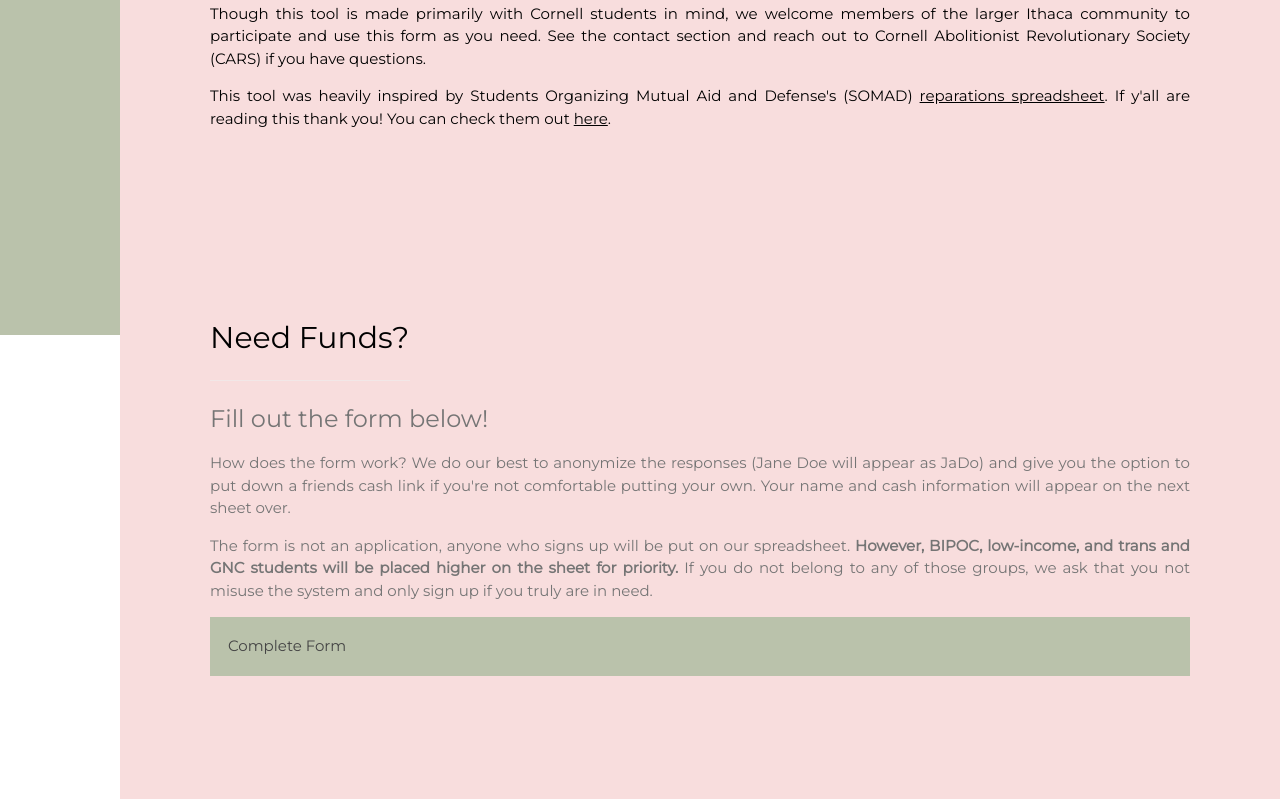
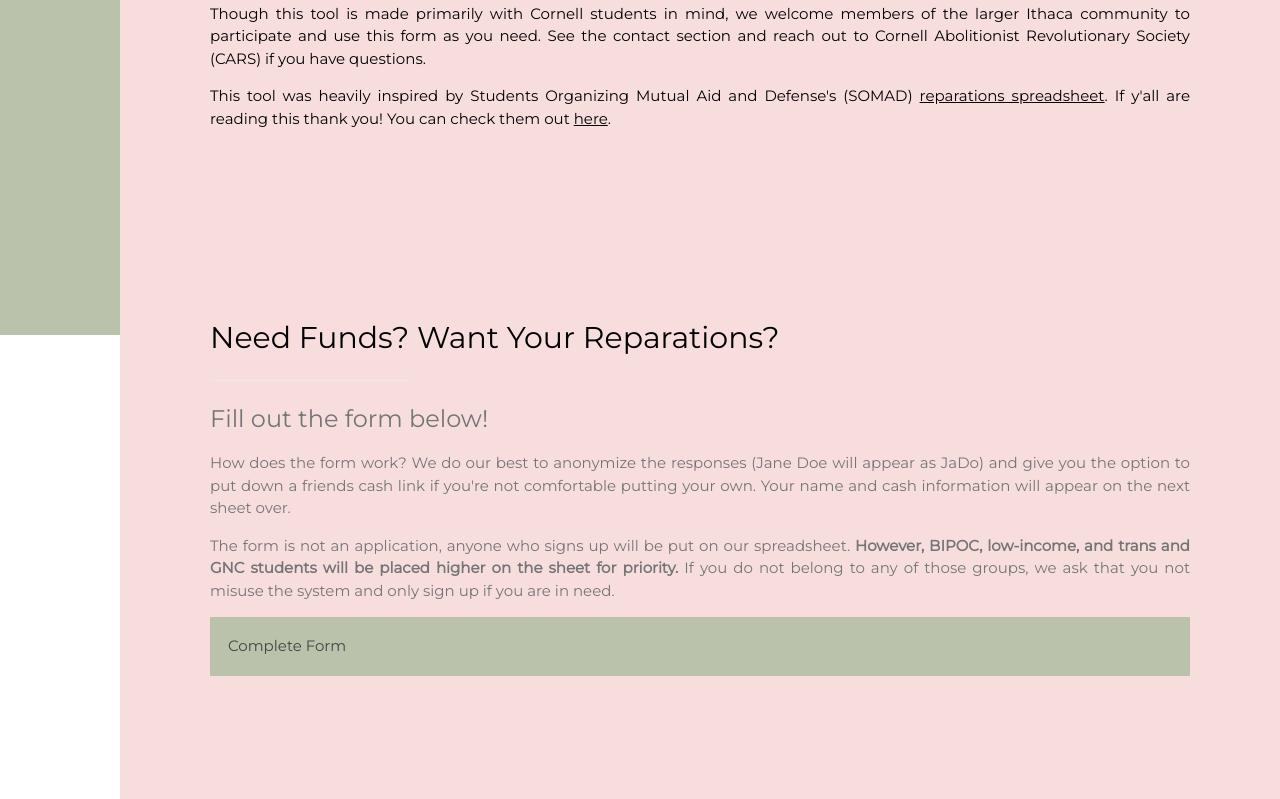
Before and after one commit to taliadattar/cumutualaid, a plain HTML site: page index.html in a window 1280 px wide. Shown: the part 465-1264 px from the top of the page. Drawn offline with nearby package versions, Linux system fonts and the light colour scheme.

Commit message:
edited a header

```diff
--- a/index.html
+++ b/index.html
@@ -32,9 +32,11 @@
     background: #Bac2ab;
     ;
   }
+
   .myNavBar {
     background: #Bac2ab;
   }
+
   /* Style the button that is used to open and close the collapsible content */
   .collapsible {
     background-color: #Bac2ab;
@@ -155,7 +157,7 @@
 
     <!-- Join Section -->
     <div class="w3-content w3-justify w3-text-grey w3-padding-64" id="join">
-      <h2 class="w3-text-black">Need Funds?</h2>
+      <h2 class="w3-text-black">Need Funds? Want Your Reparations?</h2>
       <hr style="width:200px" class="w3-opacity">
       <h3>Fill out the form below!</h3>
       <p>How does the form work? We do our best to anonymize the responses (Jane Doe will appear as JaDo) and give you
@@ -164,14 +166,14 @@
       </p>
       <p>The form is not an application, anyone who signs up will be put on our spreadsheet. <b>However, BIPOC,
           low-income, and trans and GNC students will be placed higher on the sheet for priority.</b> If you do not
-        belong to any of those groups, we ask that you not misuse the system and only sign up if you truly are in need.
+        belong to any of those groups, we ask that you not misuse the system and only sign up if you are in need.
       </p>
       <button type="button" class="collapsible">Complete Form</button>
       <div class="content">
         <p>
         <div><iframe
             src="https://docs.google.com/forms/d/e/1FAIpQLScFWfftWOqmqO_8LGGO5eViSlyTQ6FZcpT_5hUtAI2jL21KeQ/viewform?embedded=true"
-            height="1000" width = "100%" frameborder="0" marginheight="0" marginwidth="0">Loading…</iframe></div>
+            height="1000" width="100%" frameborder="0" marginheight="0" marginwidth="0">Loading…</iframe></div>
         </p>
       </div>
 
@@ -199,7 +201,7 @@
       <div class="contentsheet">
         <div><iframe
             src="https://docs.google.com/spreadsheets/d/e/2PACX-1vRKkXp4fvslcEp4Kg1TckagPPhnlGGTM8yMiW9RtasOFcqRYdJEjNZxQbyXCUjjuguXp4DXMM23HYjK/pubhtml?gid=1366586028&amp;single=true&amp;widget=true&amp;headers=false"
-            height="500" width = "100%" frameborder="0" marginheight="0" marginwidth="0"></iframe></div>
+            height="500" width="100%" frameborder="0" marginheight="0" marginwidth="0"></iframe></div>
       </div>
       <!-- End Portfolio Section -->
     </div>
```
Lines whose indentation alone changed are shown as unchanged.
